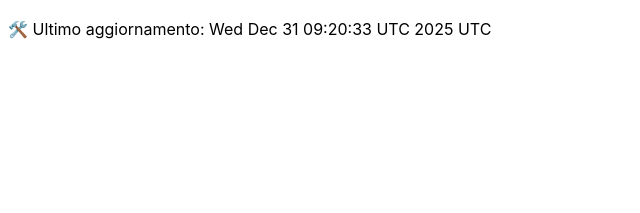
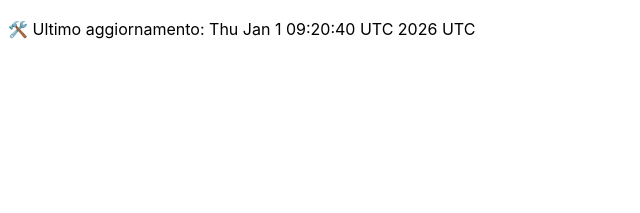
Before and after one commit to DanteTrb/DanteTrb.github.io, a Jekyll site: the page built from badges.md, in a window 1280 px wide. Shown: the top 213 px of the page, without its empty margins (0-640 px from the left). Built offline with Jekyll 4.4.1, drawn with Linux system fonts in a browser that asks for light colours; our own code applies the rules of GitHub Pages for plain Markdown files.

Commit message:
🛠️ Aggiornamento automatico badge

```diff
--- a/badges.md
+++ b/badges.md
@@ -1 +1 @@
-🛠️ Ultimo aggiornamento: Wed Dec 31 09:20:33 UTC 2025 UTC
+🛠️ Ultimo aggiornamento: Thu Jan  1 09:20:40 UTC 2026 UTC
```
